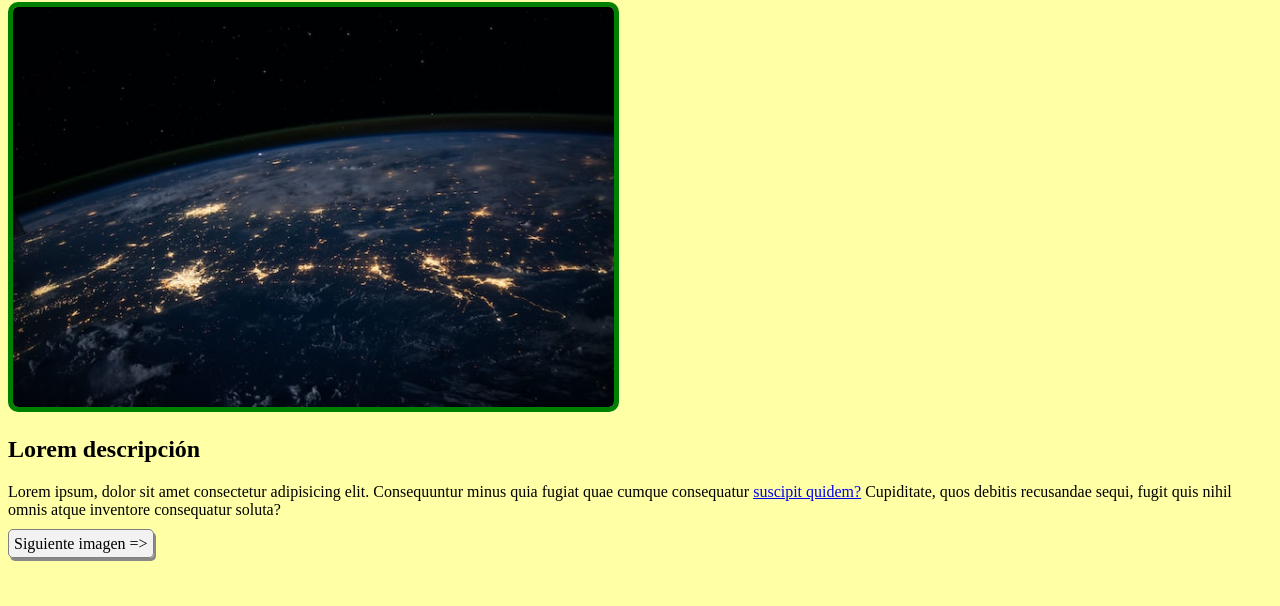
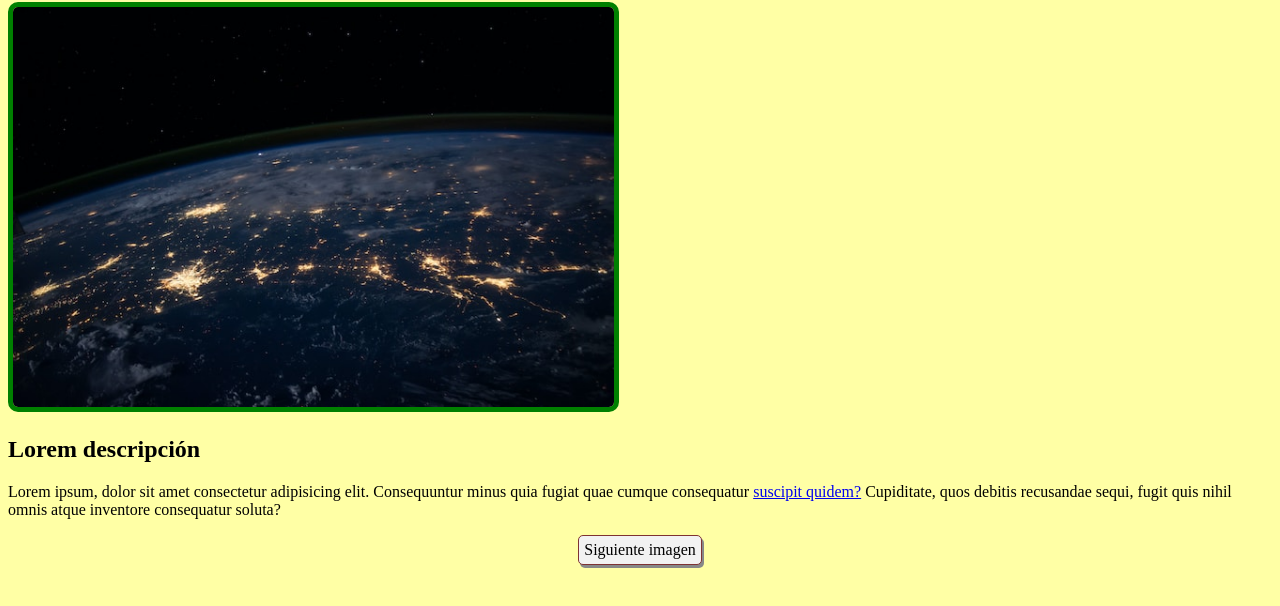
Before and after one commit to agozzz/integrando-al-equipo, a plain HTML site: page page1.html in a window 1280 px wide. Shown: the part 78-684 px from the top of the page. Drawn offline with Linux system fonts and the light colour scheme.

Commit message:
Add files via upload

```diff
--- a/page1.html
+++ b/page1.html
@@ -15,7 +15,9 @@
     <p>Lorem ipsum, dolor sit amet consectetur adipisicing elit. Consequuntur minus quia fugiat quae cumque consequatur
         <a href="page2.html">suscipit quidem?</a> Cupiditate, quos debitis recusandae sequi, fugit quis nihil omnis atque inventore consequatur
         soluta?</p>
-    <a href="page2.html" title="Imagen siguiente" class="link-button">Siguiente imagen =&gt;</a>
+        <div class="container">
+            <a href="page2.html" title="Imagen siguiente" class="link-button">Siguiente imagen</a>
+        </div>
 </body>
 
 </html>
--- a/styles.css
+++ b/styles.css
@@ -11,9 +11,15 @@ body {
 .link-button {
     text-decoration: none;
     color: black;
-    border: 1px solid gray;
+    border: 1px solid rgb(126, 51, 51);
     background-color: #f2f2f2;
     padding: 5px;
     border-radius: 5px;
     box-shadow: 2px 3px #888888;
 }
+
+.container {
+    display: grid;
+    place-items: center;
+
+}
```
Also changed, not shown: page2.html (+3 -1 lines).
